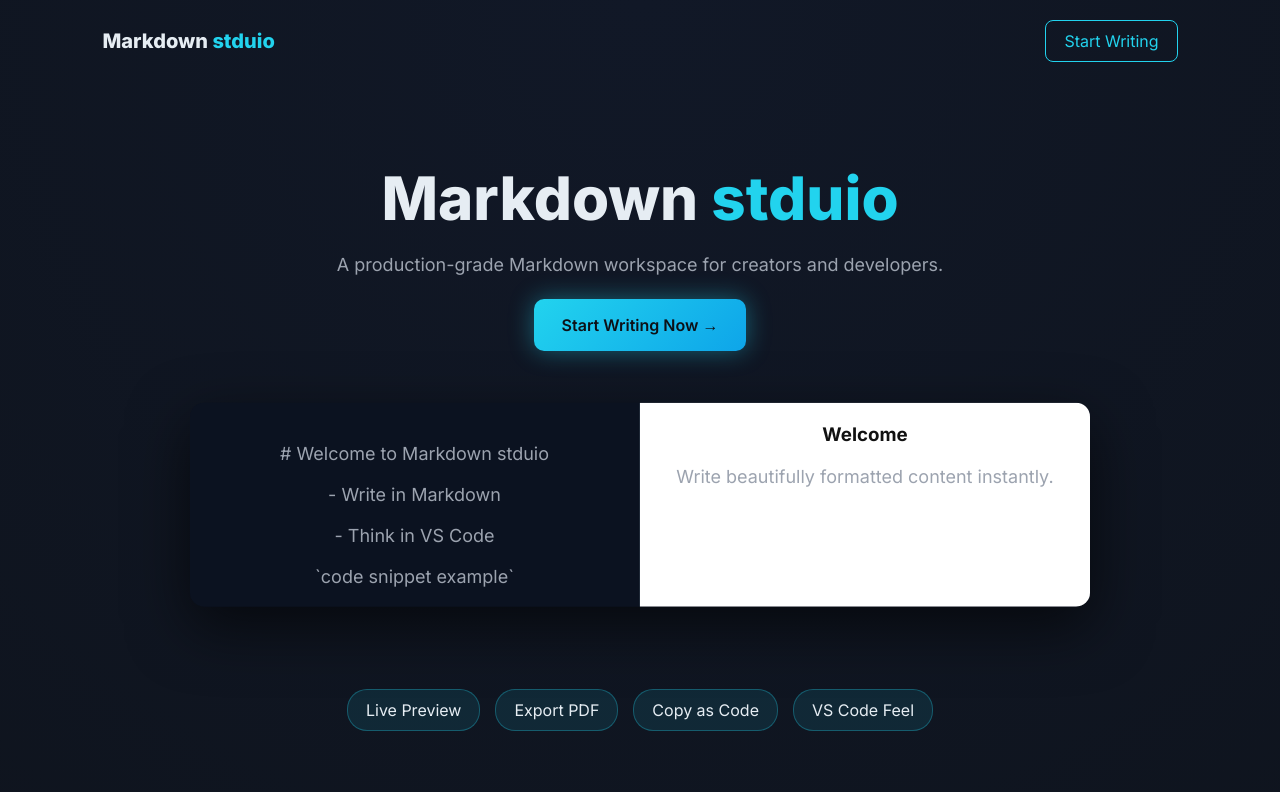
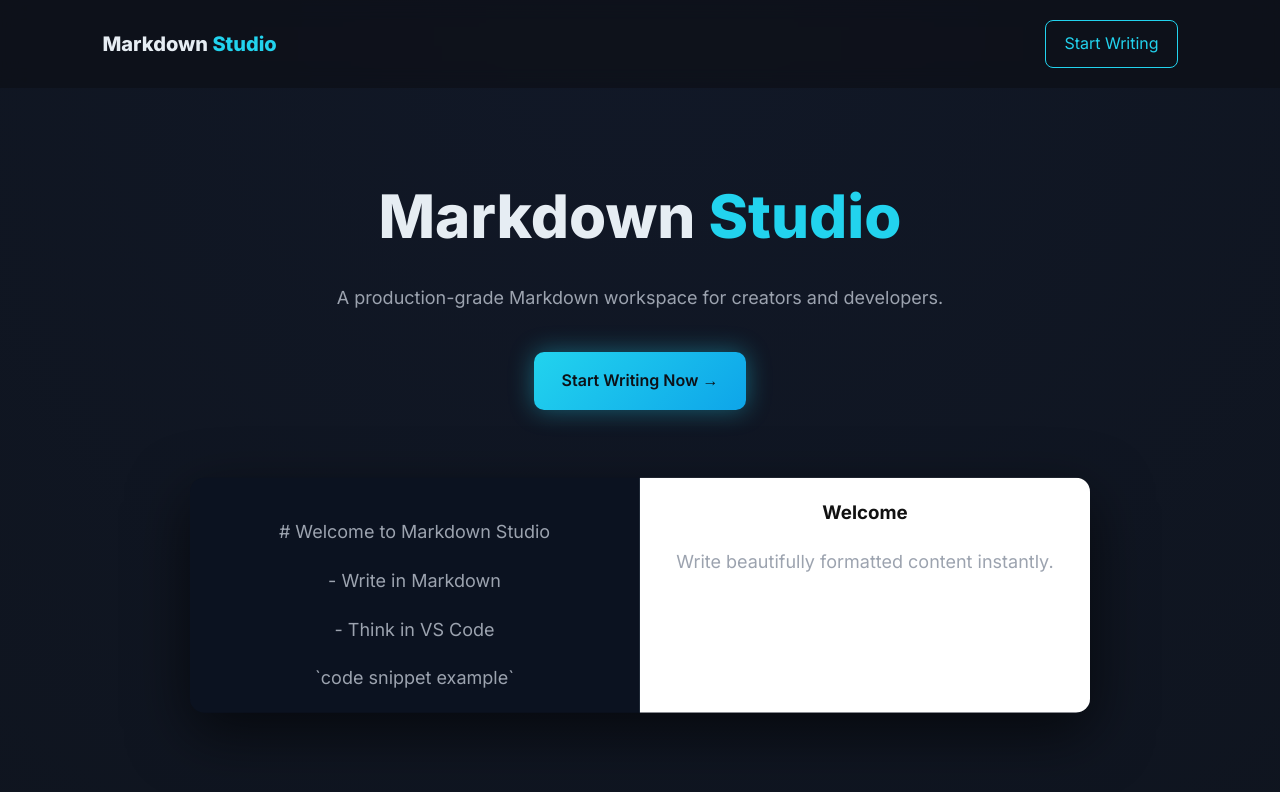
Before and after one commit to salekmasudparvez1/markdown-studio, a plain HTML site: page index.html in a window 1280 px wide. Shown: the top 792 px of the page. Drawn offline with Linux system fonts and the light colour scheme.

Commit message:
Update index.html

```diff
--- a/index.html
+++ b/index.html
@@ -1,13 +1,43 @@
 <!DOCTYPE html>
 <html lang="en">
 <head>
+  <!-- META -->
   <meta charset="UTF-8" />
   <meta name="viewport" content="width=device-width, initial-scale=1.0" />
-<title>Markdown stduio</title>
+  <meta name="description" content="Markdown Studio – A fast, modern Markdown editor with live preview and export features." />
+  <meta name="keywords" content="markdown editor, live preview, markdown studio, writing tool" />
+  <meta name="author" content="Salek Masud Parvez" />
 
+  <!-- OPEN GRAPH -->
+  <meta property="og:title" content="Markdown Studio" />
+  <meta property="og:description" content="A production-grade Markdown workspace for developers and creators." />
+  <meta property="og:type" content="website" />
+  <meta property="og:url" content="https://markdown-studio-code.vercel.app" />
+  <meta property="og:image" content="https://markdown-studio-code.vercel.app/preview.png" />
+
+  <!-- THEME -->
+  <meta name="theme-color" content="#0D1117" />
+
+  <title>Markdown Studio</title>
+
+  <!-- FONT OPTIMIZATION -->
+  <link rel="preconnect" href="https://fonts.googleapis.com">
+  <link rel="preconnect" href="https://fonts.gstatic.com" crossorigin>
   <link href="https://fonts.googleapis.com/css2?family=Inter:wght@300;400;500;600;700;800;900&display=swap" rel="stylesheet">
 
+  <!-- FAVICON -->
+  <link rel="icon" href="/favicon.ico" />
+
   <style>
+    :root {
+      --primary: #22D3EE;
+      --bg-dark: #0D1117;
+      --bg-light: #111827;
+      --text-main: #E6EDF3;
+      --text-muted: #9CA3AF;
+      --border: #1F2937;
+    }
+
     * {
       margin: 0;
       padding: 0;
@@ -16,12 +46,26 @@
     }
 
     body {
-  background: radial-gradient(circle at top, #111827, #0D1117);
-  color: #E6EDF3;
+      background: radial-gradient(circle at top, #111827, var(--bg-dark));
+      color: var(--text-main);
       overflow-x: hidden;
+      line-height: 1.6;
+    }
+
+    a {
+      text-decoration: none;
+      color: inherit;
     }
 
     /* NAV */
+    header {
+      position: sticky;
+      top: 0;
+      backdrop-filter: blur(10px);
+      background: rgba(13, 17, 23, 0.7);
+      z-index: 100;
+    }
+
     nav {
       display: flex;
       justify-content: space-between;
@@ -35,21 +79,20 @@ nav {
     }
 
     .logo span {
-  color: #22D3EE;
+      color: var(--primary);
     }
 
     .nav-btn {
       padding: 10px 18px;
-  border: 1px solid #22D3EE;
+      border: 1px solid var(--primary);
       border-radius: 8px;
-  color: #22D3EE;
-  text-decoration: none;
+      color: var(--primary);
       transition: 0.3s;
     }
 
     .nav-btn:hover {
-  background: #22D3EE;
-  color: #0D1117;
+      background: var(--primary);
+      color: var(--bg-dark);
     }
 
     /* HERO */
@@ -59,17 +102,17 @@ nav {
     }
 
     .hero h1 {
-  font-size: 60px;
+      font-size: clamp(32px, 6vw, 60px);
       font-weight: 800;
     }
 
     .hero h1 span {
-  color: #22D3EE;
+      color: var(--primary);
     }
 
     .hero p {
       margin-top: 20px;
-  color: #9CA3AF;
+      color: var(--text-muted);
       font-size: 18px;
     }
 
@@ -78,21 +121,21 @@ nav {
     }
 
     .cta a {
-  background: linear-gradient(135deg, #22D3EE, #0EA5E9);
+      background: linear-gradient(135deg, var(--primary), #0EA5E9);
       padding: 16px 28px;
       border-radius: 10px;
-  text-decoration: none;
-  color: #0D1117;
+      color: var(--bg-dark);
       font-weight: 600;
       box-shadow: 0 0 25px rgba(34, 211, 238, 0.4);
       transition: 0.3s;
+      display: inline-block;
     }
 
     .cta a:hover {
       transform: translateY(-3px);
     }
 
-/* UI MOCKUP */
+    /* MOCKUP */
     .mockup {
       margin-top: 70px;
       display: flex;
@@ -100,7 +143,8 @@ nav {
     }
 
     .editor {
-  width: 900px;
+      width: 100%;
+      max-width: 900px;
       border-radius: 14px;
       background: #0B1220;
       box-shadow: 0 20px 60px rgba(0,0,0,0.6);
@@ -110,9 +154,8 @@ nav {
     }
 
     @keyframes float {
-  0% { transform: translateY(0px);}
+      0%, 100% { transform: translateY(0px);}
       50% { transform: translateY(-10px);}
-  100% { transform: translateY(0px);}
     }
 
     .panel {
@@ -121,7 +164,7 @@ nav {
     }
 
     .left {
-  border-right: 1px solid #1F2937;
+      border-right: 1px solid var(--border);
       color: #60A5FA;
       font-family: monospace;
     }
@@ -145,6 +188,7 @@ nav {
       border-radius: 20px;
       background: rgba(34, 211, 238, 0.1);
       border: 1px solid rgba(34, 211, 238, 0.3);
+      font-size: 14px;
     }
 
     /* SECTION */
@@ -159,7 +203,7 @@ nav {
     }
 
     .section p {
-  color: #9CA3AF;
+      color: var(--text-muted);
     }
 
     /* GRID */
@@ -171,16 +215,16 @@ nav {
     }
 
     .card {
-  background: #111827;
+      background: var(--bg-light);
       padding: 25px;
       border-radius: 12px;
       transition: 0.3s;
-  border: 1px solid #1F2937;
+      border: 1px solid var(--border);
     }
 
     .card:hover {
       transform: translateY(-6px);
-  border-color: #22D3EE;
+      border-color: var(--primary);
     }
 
     /* FOOTER */
@@ -188,24 +232,28 @@ footer {
       padding: 40px;
       text-align: center;
       color: #6B7280;
-  border-top: 1px solid #1F2937;
+      border-top: 1px solid var(--border);
     }
 
     footer span {
-  color: #22D3EE;
+      color: var(--primary);
     }
   </style>
 </head>
 
 <body>
 
+<header>
   <nav>
-  <div class="logo">Markdown <span>stduio</span></div>
-  <a href="#" class="nav-btn">Start Writing</a>
+    <div class="logo">Markdown <span>Studio</span></div>
+    <a href="#" class="nav-btn" aria-label="Start writing">Start Writing</a>
   </nav>
+</header>
+
+<main>
 
 <section class="hero">
-  <h1>Markdown <span>stduio</span></h1>
+  <h1>Markdown <span>Studio</span></h1>
   <p>A production-grade Markdown workspace for creators and developers.</p>
 
   <div class="cta">
@@ -215,7 +263,7 @@ footer span {
   <div class="mockup">
     <div class="editor">
       <div class="panel left">
-        <p># Welcome to Markdown stduio</p>
+        <p># Welcome to Markdown Studio</p>
         <p>- Write in Markdown</p>
         <p>- Think in VS Code</p>
         <p>`code snippet example`</p>
@@ -271,8 +319,10 @@ footer span {
   </div>
 </section>
 
+</main>
+
 <footer>
-  Made by <span>Salek Masud Parvez</span> <br/>
+  Made by <span>Salek Masud Parvez</span><br />
   Contact: <span>salekmasudparvez@gmail.com</span>
 </footer>
 
```
Lines whose indentation alone changed are shown as unchanged.
